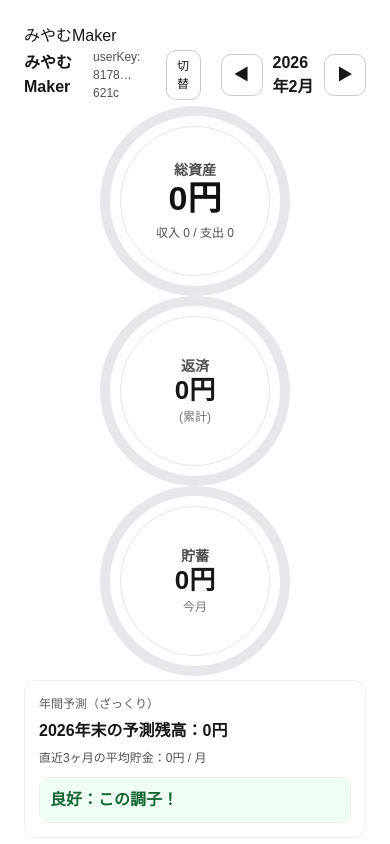
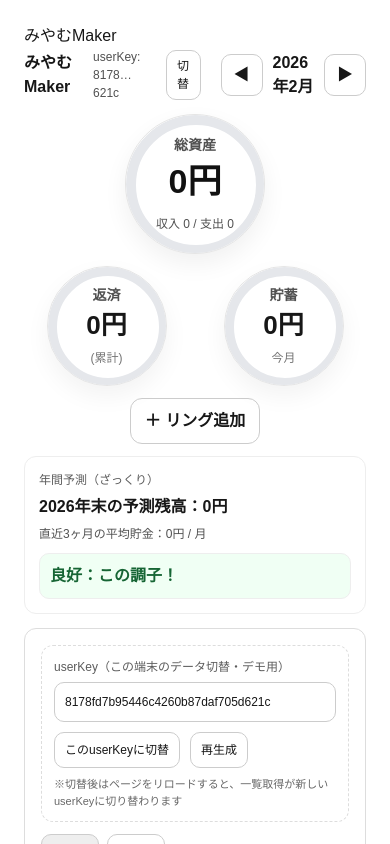
Before and after one commit to miyamu386-coder/miyamu-budget, a Next.js app: page / in a window 390 px wide. Shown: the top 844 px of the page. Built offline with nearby package versions, Linux system fonts and the light colour scheme; no server answers.

Commit message:
feat: triangle layout on mobile + resize charts + add ring button

```diff
--- a/app/TransactionsClient.tsx
+++ b/app/TransactionsClient.tsx
@@ -33,10 +33,12 @@ function calcSummary(transactions: Transaction[]): Summary {
 }
 
 function ymdToMonthKey(ymd: string) {
+  // "2026-02-08" -> "2026-02"
   return ymd.slice(0, 7);
 }
 
 function fmtYM(ym: string) {
+  // "2026-02" -> "2026年2月"
   const [y, m] = ym.split("-");
   return `${y}年${Number(m)}月`;
 }
@@ -61,13 +63,8 @@ function clamp01(x: number) {
 // ✅ 本番(Vercel)では userKey UI を出さない（ローカル開発だけ表示）
 const SHOW_USERKEY_UI = process.env.NODE_ENV !== "production";
 
-// userKey 保存キー
-const STORAGE_KEY_USER = "miyamu_budget_user_key";
-
-// 目標値 保存キー（全部永続化）
-const STORAGE_KEY_TARGET_BALANCE = "miyamu_budget_target_balance";
-const STORAGE_KEY_MONTHLY_SAVE_TARGET = "miyamu_budget_monthly_save_target";
-const STORAGE_KEY_DEBT_TOTAL = "miyamu_budget_debt_total";
+// lib/userKey.ts と同じキー名（ここだけ一致させる）
+const STORAGE_KEY = "miyamu_budget_user_key";
 
 function maskKey(k: string) {
   if (!k) return "";
@@ -79,82 +76,43 @@ function normalizeUserKeyInput(s: string) {
   return s.trim().slice(0, 64);
 }
 
-function safeGetLS(key: string) {
-  try {
-    return localStorage.getItem(key);
-  } catch {
-    return null;
-  }
-}
-function safeSetLS(key: string, value: string) {
-  try {
-    localStorage.setItem(key, value);
-  } catch {}
-}
-
 /**
- * ✅ 外周リング（SVG）
- * - 「カードの外側」に描画する（中の文字には一切被らない）
- * - index で外側に重ねられる（将来8本まで）
+ * ✅ リング描画（SVG）
+ * progress: 0〜1
  */
-function OuterRing({
-  innerSize, // カードの幅/高さ（丸の直径）
+function Ring({
+  size,
   stroke,
   progress,
   color,
   trackColor = "#e5e7eb",
-  gap = 10, // カード外周からどれだけ外に出すか
-  index = 0, // 0,1,2... 外側に重ねる
-  clockwise = true, // 将来用（時計回りに回す）
-  startAngleDeg = -90, // 12時スタート
 }: {
-  innerSize: number;
+  size: number;
   stroke: number;
   progress: number;
   color: string;
   trackColor?: string;
-  gap?: number;
-  index?: number;
-  clockwise?: boolean;
-  startAngleDeg?: number;
 }) {
   const p = clamp01(progress);
-
-  // 外側に重ねるほど半径を少しずつ増やす
-  const ringOffset = gap + index * (stroke + 6);
-
-  // SVG 全体サイズ（カードより外側に描画するため大きくする）
-  const size = innerSize + ringOffset * 2 + stroke * 2;
-
-  // 半径は SVG の中心から
-  const r = size / 2 - stroke / 2;
-
+  const r = (size - stroke) / 2;
   const c = 2 * Math.PI * r;
   const dashOffset = c * (1 - p);
-
-  const center = size / 2;
-  const rotate = `${clockwise ? startAngleDeg : -startAngleDeg} ${center} ${center}`;
-  const flip = clockwise ? "" : `scale(-1 1) translate(${-size} 0)`; // 反時計回り対応（将来用）
 
   return (
     <svg
       width={size}
       height={size}
-      viewBox={`0 0 ${size} ${size}`}
       style={{
         position: "absolute",
-        left: "50%",
-        top: "50%",
-        transform: "translate(-50%, -50%)",
+        inset: 0,
         pointerEvents: "none",
-        overflow: "visible",
       }}
+      viewBox={`0 0 ${size} ${size}`}
     >
-      <g transform={flip}>
       {/* track */}
       <circle
-          cx={center}
-          cy={center}
+        cx={size / 2}
+        cy={size / 2}
         r={r}
         fill="none"
         stroke={trackColor}
@@ -162,8 +120,8 @@ function OuterRing({
       />
       {/* progress */}
       <circle
-          cx={center}
-          cy={center}
+        cx={size / 2}
+        cy={size / 2}
         r={r}
         fill="none"
         stroke={color}
@@ -171,22 +129,11 @@ function OuterRing({
         strokeLinecap="round"
         strokeDasharray={c}
         strokeDashoffset={dashOffset}
-          transform={`rotate(${rotate})`}
+        transform={`rotate(-90 ${size / 2} ${size / 2})`}
         style={{ transition: "stroke-dashoffset 0.35s ease" }}
       />
-      </g>
     </svg>
   );
-}
-
-/**
- * ✅ 目標達成で光らせる（外周の“にじみ”）
- */
-function glowStyle(color: string, enabled: boolean) {
-  if (!enabled) return {};
-  return {
-    boxShadow: `0 0 30px ${color}55, 0 0 70px ${color}33`,
-  } as const;
 }
 
 export default function TransactionsClient({ initialTransactions }: Props) {
@@ -243,21 +190,19 @@ export default function TransactionsClient({ initialTransactions }: Props) {
       alert("userKey は8〜64文字で入力してください（英数字推奨）");
       return;
     }
-    safeSetLS(STORAGE_KEY_USER, next);
+    localStorage.setItem(STORAGE_KEY, next);
     setUserKey(next);
     setKeyEditingOpen(false);
   };
 
   const regenerateUserKey = () => {
-    try {
-      localStorage.removeItem(STORAGE_KEY_USER);
-    } catch {}
+    localStorage.removeItem(STORAGE_KEY);
     const next = getOrCreateUserKey();
     setUserKey(next);
     setKeyEditingOpen(false);
   };
 
-  // --- 月切替（今月をデフォルト）
+  // --- ① 月切替（今月をデフォルト）
   const nowYm = ymdToMonthKey(new Date().toISOString().slice(0, 10));
   const [selectedYm, setSelectedYm] = useState<string>(nowYm);
 
@@ -284,75 +229,24 @@ export default function TransactionsClient({ initialTransactions }: Props) {
     return Array.from(set);
   }, [transactions]);
 
-  // =========================
-  // ✅ 目標値（全部 localStorage 永続化）
-  // =========================
-
+  // --- ③ 目標：残高目標 / 今月の貯金目標 / 返済総額（任意入力）
   const [targetBalanceStr, setTargetBalanceStr] = useState<string>("200000");
-  const [monthlySaveTargetStr, setMonthlySaveTargetStr] =
-    useState<string>("50000");
-  const [debtTotalStr, setDebtTotalStr] = useState<string>("0");
-
-  // 初回に localStorage から読み込み
-  useEffect(() => {
-    const tb = safeGetLS(STORAGE_KEY_TARGET_BALANCE);
-    const ms = safeGetLS(STORAGE_KEY_MONTHLY_SAVE_TARGET);
-    const dt = safeGetLS(STORAGE_KEY_DEBT_TOTAL);
-
-    if (tb && tb.trim()) setTargetBalanceStr(tb);
-    if (ms && ms.trim()) setMonthlySaveTargetStr(ms);
-    if (dt && dt.trim()) setDebtTotalStr(dt);
-  }, []);
-
-  // 変更時に保存
-  useEffect(() => {
-    safeSetLS(STORAGE_KEY_TARGET_BALANCE, targetBalanceStr);
-  }, [targetBalanceStr]);
-  useEffect(() => {
-    safeSetLS(STORAGE_KEY_MONTHLY_SAVE_TARGET, monthlySaveTargetStr);
-  }, [monthlySaveTargetStr]);
-  useEffect(() => {
-    safeSetLS(STORAGE_KEY_DEBT_TOTAL, debtTotalStr);
-  }, [debtTotalStr]);
-
   const targetBalance = Number(targetBalanceStr.replace(/,/g, "")) || 0;
-  const monthlySaveTarget = Number(monthlySaveTargetStr.replace(/,/g, "")) || 0;
-  const debtTotal = Number(debtTotalStr.replace(/,/g, "")) || 0;
 
   const remainToTarget = Math.max(0, targetBalance - summary.balance);
   const progressToTarget =
     targetBalance > 0 ? clamp01(summary.balance / targetBalance) : 0;
+
+  const [monthlySaveTargetStr, setMonthlySaveTargetStr] =
+    useState<string>("50000");
+  const monthlySaveTarget = Number(monthlySaveTargetStr.replace(/,/g, "")) || 0;
 
   const savedThisMonth = summary.balance;
   const remainToMonthlySave = Math.max(0, monthlySaveTarget - savedThisMonth);
   const progressMonthlySave =
     monthlySaveTarget > 0 ? clamp01(savedThisMonth / monthlySaveTarget) : 0;
 
-  // 「返済」扱いの条件：カテゴリに「返済」を含む支出
-  const isRepayment = (t: Transaction) => {
-    const c = (t.category ?? "").trim();
-    return t.type === "expense" && c.includes("返済");
-  };
-
-  const repaidTotal = useMemo(() => {
-    return transactions.reduce(
-      (sum, t) => (isRepayment(t) ? sum + t.amount : sum),
-      0
-    );
-  }, [transactions]);
-
-  const remainingDebt = Math.max(0, debtTotal - repaidTotal);
-
-  // ✅ リング進捗（外周で回す）
-  const balanceRingProgress = progressToTarget; // 目標残高に近づくほど増える
-  const debtRingProgress =
-    debtTotal > 0 ? clamp01(repaidTotal / debtTotal) : 0; // 返済は「達成に近いほど増える」
-  const saveRingProgress = progressMonthlySave; // 貯蓄は目標に近づくほど増える
-
-  // =========================
-  // ✅ 年間予測 & 危険ゾーン（シンプル版）
-  // =========================
-
+  // --- ④ 年間予測 & 危険ゾーン（シンプル版）
   const monthlyBalances = useMemo(() => {
     const map = new Map<string, { income: number; expense: number }>();
     for (const t of transactions) {
@@ -402,9 +296,37 @@ export default function TransactionsClient({ initialTransactions }: Props) {
       : "良好：この調子！";
 
   // =========================
-  // ✅ UI：スマホ判定 + 拡大切替
+  // ✅ 3つの円（総資産/返済/貯蓄）＋タップで拡大＋詳細表示＋任意額入力UI
   // =========================
 
+  // 返済総額（任意）
+  const [debtTotalStr, setDebtTotalStr] = useState<string>("0");
+  const debtTotal = Number(debtTotalStr.replace(/,/g, "")) || 0;
+
+  // 「返済」扱いの条件：カテゴリに「返済」を含む支出
+  const isRepayment = (t: Transaction) => {
+    const c = (t.category ?? "").trim();
+    return t.type === "expense" && c.includes("返済");
+  };
+
+  // 返済累計（全期間）
+  const repaidTotal = useMemo(() => {
+    return transactions.reduce(
+      (sum, t) => (isRepayment(t) ? sum + t.amount : sum),
+      0
+    );
+  }, [transactions]);
+
+  // 残り返済総額
+  const remainingDebt = Math.max(0, debtTotal - repaidTotal);
+
+  // ✅ リング進捗
+  const balanceRingProgress = progressToTarget;
+  const debtRingProgress =
+    debtTotal > 0 ? clamp01(remainingDebt / debtTotal) : 0;
+  const saveRingProgress = progressMonthlySave;
+
+  // スマホ判定
   const [isMobile, setIsMobile] = useState(false);
   useEffect(() => {
     const mq = window.matchMedia("(max-width: 600px)");
@@ -414,120 +336,56 @@ export default function TransactionsClient({ initialTransactions }: Props) {
     return () => mq.removeEventListener?.("change", apply);
   }, []);
 
+  // どの円がアクティブか
   const [activeCircle, setActiveCircle] = useState<
     "balance" | "debt" | "save" | null
   >(null);
 
+  // ✅ 円のサイズ（表示用：拡大縮小）
+  // ★スマホは小さめに調整（縦一列をやめるので、2列に収まるサイズ感に）
   const sizeFor = (key: "balance" | "debt" | "save") => {
-    const base = isMobile ? 150 : 240;
-    const active = isMobile ? 240 : 300;
-    const small = isMobile ? 130 : 190;
+    // 通常サイズ
+    const baseBalance = isMobile ? 140 : 240;
+    const baseSmall = isMobile ? 120 : 190;
 
-    if (activeCircle === null) return base;
-    return activeCircle === key ? active : small;
+    // 拡大時サイズ
+    const activeBalance = isMobile ? 200 : 300;
+    const activeSmall = isMobile ? 170 : 260;
+
+    if (activeCircle === null) {
+      return key === "balance" ? baseBalance : baseSmall;
+    }
+    if (activeCircle === key) {
+      return key === "balance" ? activeBalance : activeSmall;
+    }
+    // 非アクティブ2つはさらに少し小さく
+    return isMobile ? 105 : 170;
   };
 
-  // ✅ “外周リング”の太さ（見やすい太さに固定）
-  const ringStrokeFor = (key: "balance" | "debt" | "save") => {
-    const s = sizeFor(key);
-    if (s >= 280) return 12;
-    if (s >= 220) return 11;
-    return 10;
+  // ✅ リングのサイズは固定（リングが消えない/ズレない対策）
+  const baseSizeFor = (key: "balance" | "debt" | "save") => {
+    if (key === "balance") return isMobile ? 140 : 240;
+    return isMobile ? 120 : 190;
+  };
+
+  const strokeFor = (key: "balance" | "debt" | "save") => {
+    const s = baseSizeFor(key);
+    if (key === "balance") return s >= 200 ? 12 : 10;
+    return s >= 180 ? 11 : 9;
   };
 
   const circleEditorTitle =
     activeCircle === "balance"
-      ? "残高（目標残高を設定）"
+      ? "総資産（目標総資産を設定）"
       : activeCircle === "debt"
       ? "返済（返済総額を設定）"
       : activeCircle === "save"
       ? "貯蓄（今月の目標を設定）"
       : "";
 
-  // =========================
-  // ✅ 将来8リング対応しやすい構造：rings 配列
-  // （いまは3つだけ表示）
-  // =========================
-  type RingDef = {
-    key: "balance" | "debt" | "save";
-    title: string;
-    valueMain: string;
-    sub?: string;
-    progress: number;
-    color: string;
-    trackColor?: string;
-    glowOnAchieve?: boolean;
-    achieved?: boolean;
-  };
-
-  const achievedBalance = targetBalance > 0 && summary.balance >= targetBalance;
-  const achievedDebt = debtTotal > 0 && repaidTotal >= debtTotal;
-  const achievedSave = monthlySaveTarget > 0 && savedThisMonth >= monthlySaveTarget;
-
-  const rings: RingDef[] = [
-    {
-      key: "balance",
-      title: "総資産",
-      valueMain: `${yen(summary.balance)}円`,
-      sub: `収入 ${yen(summary.income)} / 支出 ${yen(summary.expense)}`,
-      progress: balanceRingProgress,
-      color: "#9ca3af",
-      trackColor: "#e5e7eb",
-      achieved: achievedBalance,
-      glowOnAchieve: false, // 残高は光らせない（好みでtrueにしてOK）
-    },
-    {
-      key: "debt",
-      title: "返済",
-      valueMain: `${yen(repaidTotal)}円`,
-      sub: "(累計)",
-      progress: debtRingProgress,
-      color: "#22c55e", // ✅達成時の色味と相性で緑寄り（赤にしたければ#ef4444）
-      trackColor: "#e5e7eb",
-      achieved: achievedDebt,
-      glowOnAchieve: true,
-    },
-    {
-      key: "save",
-      title: "貯蓄",
-      valueMain: `${yen(savedThisMonth)}円`,
-      sub: "今月",
-      progress: saveRingProgress,
-      color: "#22c55e",
-      trackColor: "#e5e7eb",
-      achieved: achievedSave,
-      glowOnAchieve: true,
-    },
-  ];
-
-  // リングの配置（今は基本3つ：上1つ + 下2つ）
-  const getRingDef = (k: "balance" | "debt" | "save") =>
-    rings.find((r) => r.key === k)!;
-
-  // カード共通スタイル
-  const cardStyle = (key: "balance" | "debt" | "save") => {
-    const def = getRingDef(key);
-    const size = sizeFor(key);
-    const achieved = !!def.achieved && !!def.glowOnAchieve;
-
-    return {
-      width: size,
-      height: size,
-      borderRadius: 999,
-      border: "1px solid #e5e5e5",
-      background: "#fff",
-      display: "flex",
-      flexDirection: "column" as const,
-      alignItems: "center",
-      justifyContent: "center",
-      transition: "all 0.25s ease",
-      userSelect: "none" as const,
-      cursor: "pointer",
-      textAlign: "center" as const,
-      position: "relative" as const,
-      overflow: "visible" as const, // ✅ 外周リングを切らない
-      ...glowStyle(def.color, achieved),
-    };
+  // ✅ 「＋リング追加」仮ハンドラ（後でタブUIに差し替え）
+  const handleAddRing = () => {
+    alert("（今は仮）リング追加UIは次のステップで実装します！");
   };
 
   return (
@@ -676,46 +534,54 @@ export default function TransactionsClient({ initialTransactions }: Props) {
         </div>
       )}
 
-      {/* ✅ 3つの円サマリー（外周リング） */}
-      {/* ★ PC版の散らばり対策：maxWidthで中央寄せ */}
-      <div style={{ maxWidth: 900, margin: "0 auto" }}>
+      {/* ✅ 3つの円サマリー（スマホも三角配置） */}
+      <div style={{ maxWidth: isMobile ? 420 : 900, margin: "0 auto" }}>
         <div
           style={{
             display: "grid",
-            gridTemplateColumns: isMobile ? "1fr" : "1fr 1fr",
-            gap: 16,
+            gridTemplateColumns: "1fr 1fr",
+            gridTemplateAreas: `
+              "balance balance"
+              "debt    save"
+              "add     add"
+            `,
+            gap: isMobile ? 12 : 16,
             alignItems: "center",
+            justifyItems: "center",
             marginBottom: 12,
           }}
         >
-          {/* 上：残高 */}
-          <div
-            style={{
-              gridColumn: isMobile ? "auto" : "1 / 3",
-              display: "flex",
-              justifyContent: "center",
-              paddingTop: 12, // 外周リング分の余白
-              paddingBottom: 12,
-            }}
-          >
+          {/* 上（総資産） */}
+          <div style={{ gridArea: "balance" }}>
             <div
               role="button"
               onClick={() =>
                 setActiveCircle(activeCircle === "balance" ? null : "balance")
               }
-              style={cardStyle("balance")}
+              style={{
+                width: sizeFor("balance"),
+                height: sizeFor("balance"),
+                borderRadius: 999,
+                border: "1px solid #e5e5e5",
+                background: "#fff",
+                display: "flex",
+                flexDirection: "column",
+                alignItems: "center",
+                justifyContent: "center",
+                boxShadow: "0 10px 25px rgba(0,0,0,0.06)",
+                transition: "all 0.25s ease",
+                userSelect: "none",
+                cursor: "pointer",
+                textAlign: "center",
+                position: "relative",
+                overflow: "hidden",
+              }}
             >
-              {/* ✅ 外周リング：カード外側 */}
-              <OuterRing
-                innerSize={sizeFor("balance")}
-                stroke={ringStrokeFor("balance")}
-                progress={getRingDef("balance").progress}
-                color={getRingDef("balance").color}
-                trackColor={getRingDef("balance").trackColor}
-                gap={10}
-                index={0}
-                clockwise={true}
-                startAngleDeg={-90}
+              <Ring
+                size={baseSizeFor("balance")}
+                stroke={strokeFor("balance")}
+                progress={balanceRingProgress}
+                color="#9ca3af"
               />
 
               <div style={{ fontSize: 14, opacity: 0.75, fontWeight: 700 }}>
@@ -726,7 +592,6 @@ export default function TransactionsClient({ initialTransactions }: Props) {
                   fontSize: activeCircle === "balance" ? 42 : 34,
                   fontWeight: 900,
                   color: summary.balance < 0 ? "#ef4444" : "#111",
-                  lineHeight: 1.05,
                 }}
               >
                 {yen(summary.balance)}円
@@ -744,25 +609,37 @@ export default function TransactionsClient({ initialTransactions }: Props) {
             </div>
           </div>
 
-          {/* 左下：返済 */}
-          <div style={{ display: "flex", justifyContent: "center", padding: 12 }}>
+          {/* 左下（返済） */}
+          <div style={{ gridArea: "debt" }}>
             <div
               role="button"
               onClick={() =>
                 setActiveCircle(activeCircle === "debt" ? null : "debt")
               }
-              style={cardStyle("debt")}
+              style={{
+                width: sizeFor("debt"),
+                height: sizeFor("debt"),
+                borderRadius: 999,
+                border: "1px solid #e5e5e5",
+                background: "#fff",
+                display: "flex",
+                flexDirection: "column",
+                alignItems: "center",
+                justifyContent: "center",
+                boxShadow: "0 10px 25px rgba(0,0,0,0.05)",
+                transition: "all 0.25s ease",
+                userSelect: "none",
+                cursor: "pointer",
+                textAlign: "center",
+                position: "relative",
+                overflow: "hidden",
+              }}
             >
-              <OuterRing
-                innerSize={sizeFor("debt")}
-                stroke={ringStrokeFor("debt")}
-                progress={getRingDef("debt").progress}
-                color={getRingDef("debt").color}
-                trackColor={getRingDef("debt").trackColor}
-                gap={10}
-                index={0}
-                clockwise={true}
-                startAngleDeg={-90}
+              <Ring
+                size={baseSizeFor("debt")}
+                stroke={strokeFor("debt")}
+                progress={debtRingProgress}
+                color="#ef4444"
               />
 
               <div style={{ fontSize: 14, opacity: 0.75, fontWeight: 700 }}>
@@ -772,7 +649,6 @@ export default function TransactionsClient({ initialTransactions }: Props) {
                 style={{
                   fontSize: activeCircle === "debt" ? 32 : 26,
                   fontWeight: 900,
-                  lineHeight: 1.05,
                 }}
               >
                 {yen(repaidTotal)}円
@@ -784,35 +660,42 @@ export default function TransactionsClient({ initialTransactions }: Props) {
               {activeCircle === "debt" && (
                 <div style={{ marginTop: 10, fontSize: 13, opacity: 0.85 }}>
                   残り総額 {yen(remainingDebt)}円
-                  {achievedDebt && (
-                    <div style={{ marginTop: 6, fontWeight: 900 }}>
-                      ✅ 目標達成！
-                    </div>
-                  )}
                 </div>
               )}
             </div>
           </div>
 
-          {/* 右下：貯蓄 */}
-          <div style={{ display: "flex", justifyContent: "center", padding: 12 }}>
+          {/* 右下（貯蓄） */}
+          <div style={{ gridArea: "save" }}>
             <div
               role="button"
               onClick={() =>
                 setActiveCircle(activeCircle === "save" ? null : "save")
               }
-              style={cardStyle("save")}
+              style={{
+                width: sizeFor("save"),
+                height: sizeFor("save"),
+                borderRadius: 999,
+                border: "1px solid #e5e5e5",
+                background: "#fff",
+                display: "flex",
+                flexDirection: "column",
+                alignItems: "center",
+                justifyContent: "center",
+                boxShadow: "0 10px 25px rgba(0,0,0,0.05)",
+                transition: "all 0.25s ease",
+                userSelect: "none",
+                cursor: "pointer",
+                textAlign: "center",
+                position: "relative",
+                overflow: "hidden",
+              }}
             >
-              <OuterRing
-                innerSize={sizeFor("save")}
-                stroke={ringStrokeFor("save")}
-                progress={getRingDef("save").progress}
-                color={getRingDef("save").color}
-                trackColor={getRingDef("save").trackColor}
-                gap={10}
-                index={0}
-                clockwise={true}
-                startAngleDeg={-90}
+              <Ring
+                size={baseSizeFor("save")}
+                stroke={strokeFor("save")}
+                progress={saveRingProgress}
+                color="#22c55e"
               />
 
               <div style={{ fontSize: 14, opacity: 0.75, fontWeight: 700 }}>
@@ -822,24 +705,38 @@ export default function TransactionsClient({ initialTransactions }: Props) {
                 style={{
                   fontSize: activeCircle === "save" ? 32 : 26,
                   fontWeight: 900,
-                  lineHeight: 1.05,
                 }}
               >
                 {yen(savedThisMonth)}円
               </div>
-              <div style={{ marginTop: 4, fontSize: 12, opacity: 0.6 }}>今月</div>
+              <div style={{ marginTop: 4, fontSize: 12, opacity: 0.6 }}>
+                今月
+              </div>
 
               {activeCircle === "save" && (
                 <div style={{ marginTop: 10, fontSize: 13, opacity: 0.85 }}>
                   目標差 {yen(remainToMonthlySave)}円
-                  {achievedSave && (
-                    <div style={{ marginTop: 6, fontWeight: 900 }}>
-                      ✅ 目標達成！
                 </div>
               )}
             </div>
-              )}
           </div>
+
+          {/* 下：＋リング追加 */}
+          <div style={{ gridArea: "add" }}>
+            <button
+              type="button"
+              onClick={handleAddRing}
+              style={{
+                padding: "10px 14px",
+                borderRadius: 12,
+                border: "1px solid #ccc",
+                background: "#fff",
+                cursor: "pointer",
+                fontWeight: 800,
+              }}
+            >
+              ＋ リング追加
+            </button>
           </div>
         </div>
       </div>
@@ -861,7 +758,7 @@ export default function TransactionsClient({ initialTransactions }: Props) {
           {activeCircle === "balance" && (
             <>
               <div style={{ fontSize: 12, opacity: 0.7, marginBottom: 6 }}>
-                目標残高（任意）※リロードしても保持されます
+                目標総資産（任意）
               </div>
               <div style={{ display: "flex", alignItems: "center", gap: 8 }}>
                 <input
@@ -909,7 +806,7 @@ export default function TransactionsClient({ initialTransactions }: Props) {
           {activeCircle === "debt" && (
             <>
               <div style={{ fontSize: 12, opacity: 0.7, marginBottom: 6 }}>
-                返済総額（任意）※リロードしても保持されます
+                返済総額（任意）
               </div>
               <div style={{ display: "flex", alignItems: "center", gap: 8 }}>
                 <input
@@ -936,7 +833,7 @@ export default function TransactionsClient({ initialTransactions }: Props) {
           {activeCircle === "save" && (
             <>
               <div style={{ fontSize: 12, opacity: 0.7, marginBottom: 6 }}>
-                今月の貯金目標（任意）※リロードしても保持されます
+                今月の貯金目標（任意）
               </div>
               <div style={{ display: "flex", alignItems: "center", gap: 8 }}>
                 <input
@@ -976,7 +873,13 @@ export default function TransactionsClient({ initialTransactions }: Props) {
             </>
           )}
 
-          <div style={{ display: "flex", justifyContent: "flex-end", marginTop: 12 }}>
+          <div
+            style={{
+              display: "flex",
+              justifyContent: "flex-end",
+              marginTop: 12,
+            }}
+          >
             <button
               type="button"
               onClick={() => setActiveCircle(null)}
```
Lines whose indentation alone changed are shown as unchanged.
